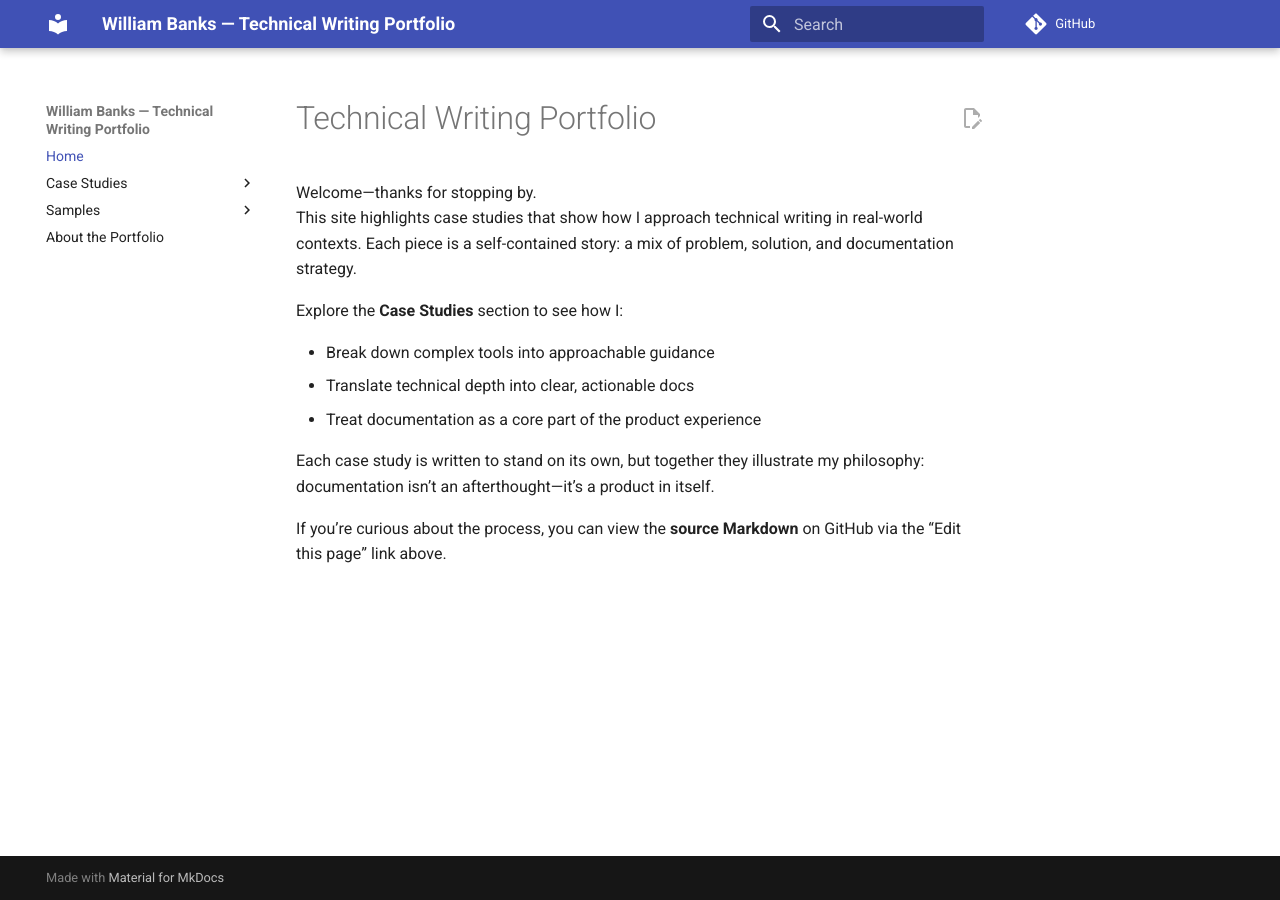
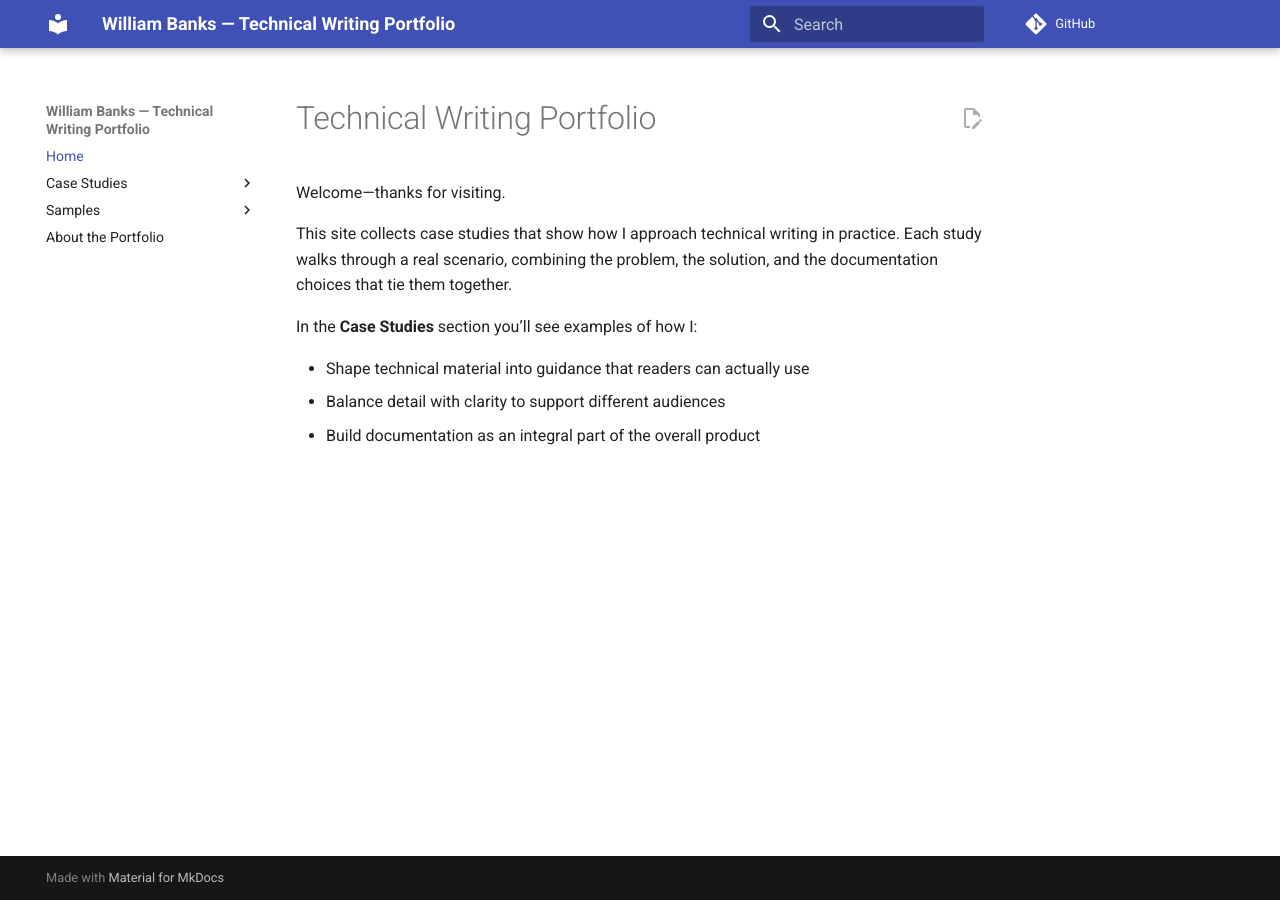
Before and after one commit to bankswe-portfolio/tech-writing-portfolio, an MkDocs documentation site: the page built from docs/index.md, in a window 1280 px wide. Built offline with MkDocs 1.6.1 and Material for MkDocs 9.7.7, drawn with Linux system fonts in a browser that asks for light colours; comment, search, counter and statistics services are not loaded.

Commit message:
Update index.md

```diff
--- a/docs/index.md
+++ b/docs/index.md
@@ -1,14 +1,12 @@
 # Technical Writing Portfolio
 
-Welcome—thanks for stopping by.
-This site highlights case studies that show how I approach technical writing in real-world contexts. Each piece is a self-contained story: a mix of problem, solution, and documentation strategy.
+Welcome—thanks for visiting.
 
-Explore the **Case Studies** section to see how I:
+This site collects case studies that show how I approach technical writing in practice.
+Each study walks through a real scenario, combining the problem, the solution, and the documentation choices that tie them together.
 
-- Break down complex tools into approachable guidance
-- Translate technical depth into clear, actionable docs
-- Treat documentation as a core part of the product experience
+In the **Case Studies** section you’ll see examples of how I:
 
-Each case study is written to stand on its own, but together they illustrate my philosophy: documentation isn’t an afterthought—it’s a product in itself.
-
-If you’re curious about the process, you can view the **source Markdown** on GitHub via the “Edit this page” link above.
+- Shape technical material into guidance that readers can actually use
+- Balance detail with clarity to support different audiences
+- Build documentation as an integral part of the overall product
```
